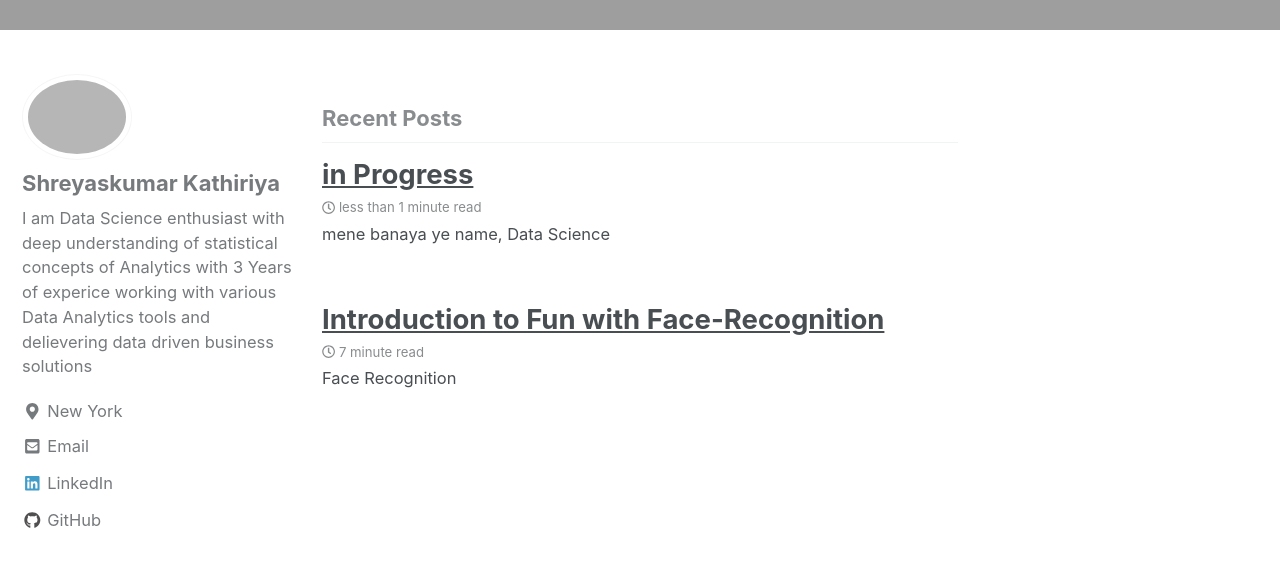
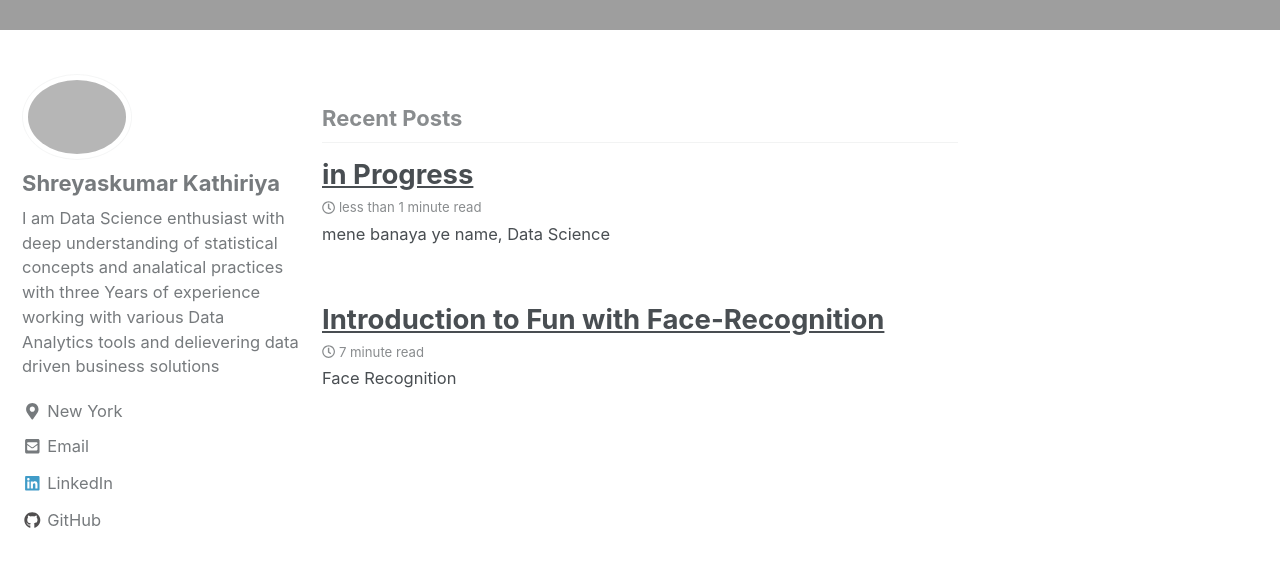
Before and after one commit to Shreyash1811/Shreyash1811.github.io, a Jekyll site: the page built from index.html, in a window 1280 px wide and 900 px high, scrolled down 1030 px. Shown: the top 567 px of the window. Built offline with Jekyll 4.4.1, drawn with Linux system fonts in a browser that asks for light colours; nearby versions of some CDN libraries; the list of posts is cut into pages by our own code.

Commit message:
Update _config.yml

```diff
--- a/_config.yml
+++ b/_config.yml
@@ -86,7 +86,7 @@ analytics:
 author:
   name             : "Shreyaskumar Kathiriya"
   avatar           : "/images/profile_picture.jpg" # path of avatar image, e.g. "/assets/images/bio-photo.jpg"
-  bio              : "I am Data Science enthusiast with deep understanding of statistical concepts of Analytics with 3 Years of experice working with various Data Analytics tools and delievering data driven business solutions"
+  bio              : "I am Data Science enthusiast with deep understanding of statistical concepts and analatical practices with three Years of experience working with various Data Analytics tools and delievering data driven business solutions"
   location         : "New York"
   email            : "sjk714@nyu.edu"
   uri              :
```
